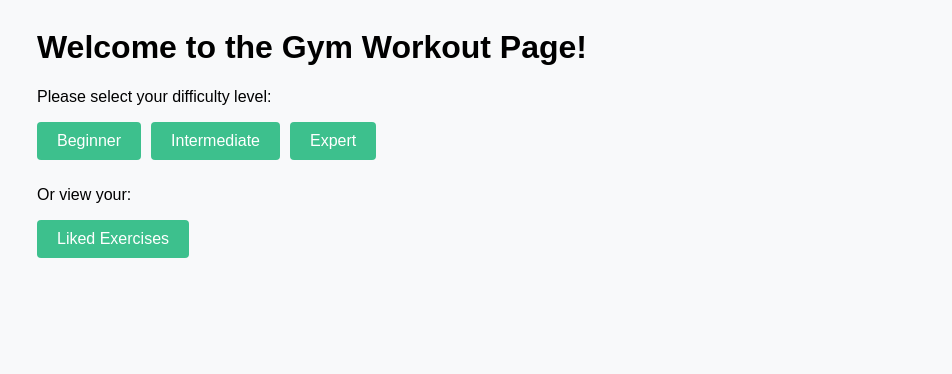
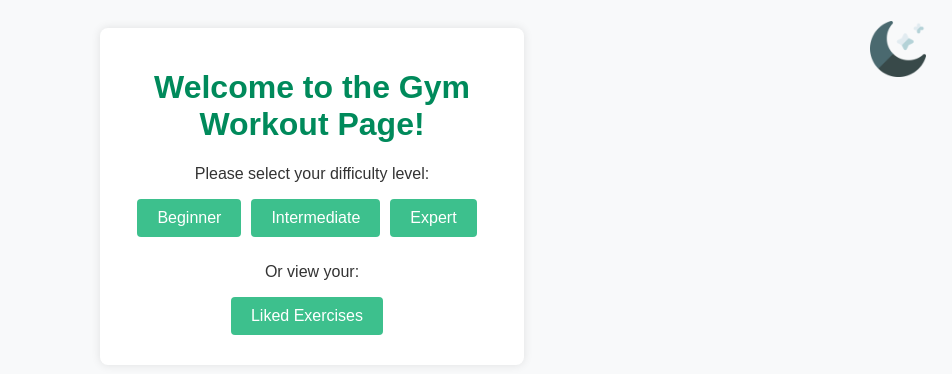
Before and after one commit to zly-VON/PW--Lab6, a React (Vite) app: page / in a window 1280 px wide. Shown: the top 374 px of the page, without its empty margins (328-1280 px from the left). Built offline with nearby package versions, Linux system fonts and the light colour scheme.

Commit message:
feat/Add dark mode

```diff
--- a/src/App.jsx
+++ b/src/App.jsx
@@ -1,13 +1,44 @@
-import React, { useState } from 'react';
+// App.js
+import React, { useState, useEffect } from 'react';
 import Welcome from './components/Welcome';
+import ThemeToggle from './components/ThemeToggle';
 
 const App = () => {
+  const [isDarkMode, setIsDarkMode] = useState(false);
+
   const handleDifficultySelect = (difficulty) => {
     console.log('Selected difficulty:', difficulty);
   };
 
+  useEffect(() => {
+    const storedTheme = localStorage.getItem('theme');
+    const isDark = storedTheme === 'dark';
+    setIsDarkMode(isDark);
+    if (isDark) {
+      document.body.classList.add('dark-mode');
+    } else {
+      document.body.classList.remove('dark-mode');
+    }
+  }, []);
+
+
+  const toggleTheme = () => {
+    const newTheme = !isDarkMode ? 'dark' : 'light';
+    setIsDarkMode(!isDarkMode);
+    localStorage.setItem('theme', newTheme);
+
+    if (newTheme === 'dark') {
+      document.body.classList.add('dark-mode');
+      document.body.classList.remove('light-mode');
+    } else {
+      document.body.classList.add('light-mode');
+      document.body.classList.remove('dark-mode');
+    }
+  };
+
   return (
-    <div className={`App `}>
+    <div className={`App ${isDarkMode ? 'dark-mode' : ''}`}>
+      <ThemeToggle toggleTheme={toggleTheme} isDarkMode={isDarkMode} />
       <Welcome onSelectDifficulty={handleDifficultySelect} />
     </div>
   );
--- /dev/null
+++ b/src/components/ThemeToggle.jsx
@@ -0,0 +1,16 @@
+import React from 'react';
+import lightModeIcon from '../assets/light-mode-icon.png'; // Adjust the path as necessary
+import darkModeIcon from '../assets/dark-mode-icon.png';   // Adjust the path as necessary
+
+const ThemeToggle = ({ isDarkMode, toggleTheme }) => {
+  return (
+    <button className="theme-toggle" onClick={toggleTheme}>
+      <img
+        src={isDarkMode ? lightModeIcon : darkModeIcon}
+        style={{ width: '3.5rem', height: '3.5rem' }}
+      />
+    </button>
+  );
+};
+
+export default ThemeToggle;
--- a/src/components/Welcome.jsx
+++ b/src/components/Welcome.jsx
@@ -18,8 +18,19 @@ const Welcome = ({ onSelectDifficulty }) => {
     setSelectedDifficulty('');
   };
 
+  const [isDarkMode, setIsDarkMode] = useState(false);
+
+  const toggleTheme = () => {
+    setIsDarkMode((prev) => !prev);
+    if (!isDarkMode) {
+      document.body.classList.add('dark-mode');
+    } else {
+      document.body.classList.remove('dark-mode');
+    }
+  };
+
   return (
-    <div className={`welcome}`}>
+    <div className={`welcome ${isDarkMode ? 'dark-mode' : ''}`}>
       <h1>Welcome to the Gym Workout Page!</h1>
       <p>Please select your difficulty level:</p>
       <button className={`welcome-button ${selectedDifficulty === 'beginner' ? 'selected' : ''}`} onClick={() => handleDifficultySelect('beginner')}>Beginner</button>
--- a/src/index.css
+++ b/src/index.css
@@ -4,6 +4,23 @@ background-color: #f8f9fa;
   display: flex;
   justify-content: center;
   align-items: center;
+}
+
+body.dark-mode {
+  background-color: #343a40;
+}
+
+.theme-toggle {
+  position: fixed;
+  top: 20px;
+  right: 20px;
+  background-color: #f8f9fa;
+  border: none;
+  cursor: pointer;
+}
+
+.dark-mode .theme-toggle {
+  background-color: #343a40;
 }
 
 .welcome {
@@ -17,12 +34,24 @@ padding: 20px;
   width: 30vw;
 }
 
+.dark-mode .welcome {
+  background-color: #484f56;
+}
+
 .welcome h1 {
   color: #008A5B;
 }
 
+.dark-mode .welcome h1 {
+  color: #3DC08D;
+}
+
 .welcome p {
   color: #333333;
+}
+
+.dark-mode .welcome p {
+  color: #ffffff;
 }
 
 .welcome-button {
@@ -63,6 +92,10 @@ margin-bottom: 20px;
   padding: 20px;
 }
 
+.dark-mode .exercise-list li {
+  background-color: #bed3d1;
+}
+
 .exercise-list h3 {
   margin-top: 0;
 }
@@ -70,6 +103,14 @@ margin-top: 0;
 .exercise-list p {
   margin: 5px 0;
   font-size: 18px;
+}
+
+.dark-mode .exercise-list .loading {
+  color: #ecf1f0;
+}
+
+.dark-mode .exercise-list p {
+  color: #333333;
 }
 
 .exercise-action {
@@ -93,6 +134,10 @@ margin-top: 20px;
   text-align: center;
 }
 
+.dark-mode .exercise-list-liked {
+  color: #ecf1f0;
+}
+
 .exercise-list-liked ul {
   list-style-type: none;
   padding: 0;
@@ -105,6 +150,10 @@ margin-bottom: 10px;
   padding: 10px;
 }
 
+.dark-mode .exercise-list-liked li {
+  color: #333;
+}
+
 .exercise-list-liked p {
   color: #333333;
   font-size: 18px;
@@ -113,3 +162,8 @@ border-radius: 4px;
   margin-bottom: 10px;
   padding: 10px;
 }
+
+.dark-mode .exercise-list-liked p {
+  background-color: #bed3d1;
+  color: #333;
+}
```
Also changed, not shown: src/assets/dark-mode-icon.png (added), src/assets/light-mode-icon.png (added). Lines whose indentation alone changed are shown as unchanged.
